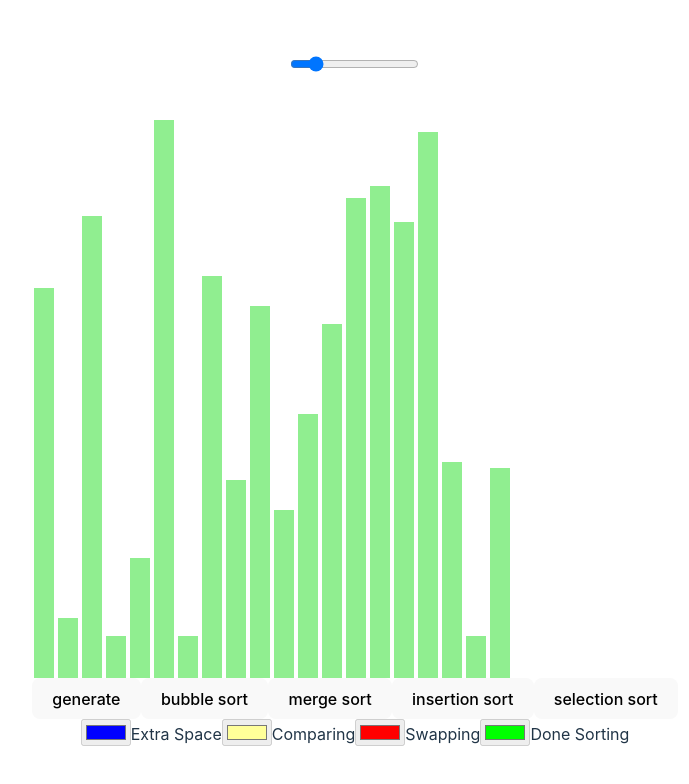
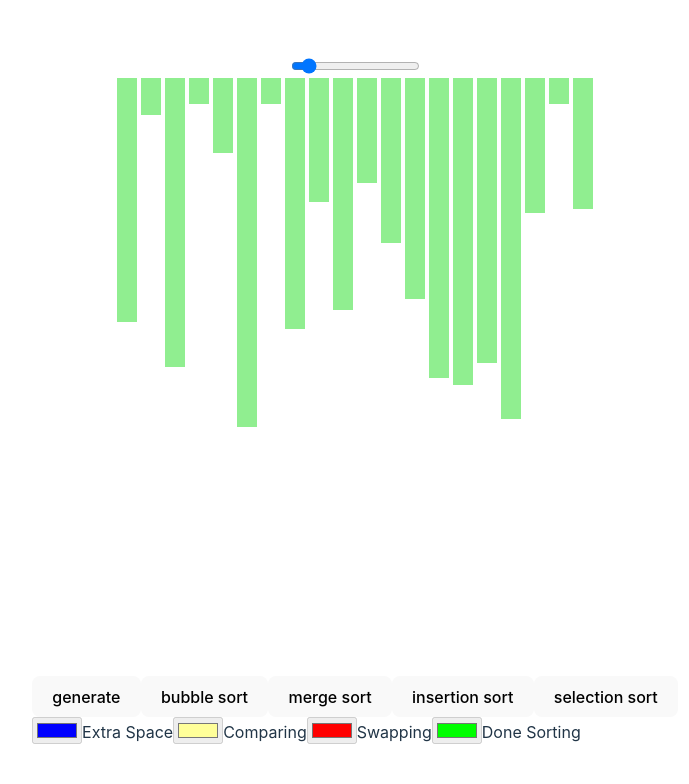
Before and after one commit to SunilKuYadav/ComprehendDSA, a React (Vite) app: page / in a window 1280 px wide. Shown: the top 784 px of the page, without its empty margins (285-974 px from the left). Built offline with nearby package versions, Linux system fonts and the light colour scheme.

Commit message:
Update: hooks and size

```diff
--- a/src/App.css
+++ b/src/App.css
@@ -1,41 +1,7 @@
-#root {
-  max-width: 1280px;
-  margin: 0 auto;
-  padding: 2rem;
-  text-align: center;
+.App {
+  width: 100vw;
+  display: flex;
+  flex-direction: column;
+  justify-content: center;
+  align-items: center;
 }
-
-.logo {
-  height: 6em;
-  padding: 1.5em;
-  will-change: filter;
-}
-.logo:hover {
-  filter: drop-shadow(0 0 2em #646cffaa);
-}
-.logo.react:hover {
-  filter: drop-shadow(0 0 2em #61dafbaa);
-}
-
-@keyframes logo-spin {
-  from {
-    transform: rotate(0deg);
-  }
-  to {
-    transform: rotate(360deg);
-  }
-}
-
-@media (prefers-reduced-motion: no-preference) {
-  a:nth-of-type(2) .logo {
-    animation: logo-spin infinite 20s linear;
-  }
-}
-
-.card {
-  padding: 2em;
-}
-
-.read-the-docs {
-  color: #888;
-}
--- a/src/App.tsx
+++ b/src/App.tsx
@@ -1,5 +1,5 @@
 import React, { useEffect, useState } from "react";
-import reactLogo from "./assets/react.svg";
+
 import "./App.css";
 import Bar from "./components/Bar";
 import { ArrayBarProps } from "./_types";
@@ -14,22 +14,28 @@ import {
   selectionSort,
   swapped,
 } from "./utils";
+import { useWindowSize } from "./hooks";
 
 var timer = 500;
 
 function App() {
   const [count, setCount] = useState(20);
+  const [countMax, setCountMax] = useState(100);
   const [dataSet, setdataSet] = useState<ArrayBarProps[]>([]);
   const [btnState, setBtnState] = useState(false);
 
+  const size = useWindowSize();
+
   const handleSizeChange = (e: React.ChangeEvent<HTMLInputElement>): void => {
     console.log(e.target.value);
-    setCount(parseInt(e.target.value));
+    setCount(() => parseInt(e.target.value));
   };
 
   const updateData = () => {
     // update timer
-    if (count >= 80) {
+    if (count >= 100) {
+      timer = 10;
+    } else if (count >= 80) {
       timer = 30;
     } else if (count >= 50) {
       timer = 50;
@@ -40,10 +46,10 @@ function App() {
     }
     // create data set
     const tempDataSet: any[] = [];
-    let data = Math.floor(Math.random() * (100 - 5 + 1)) + 5;
+    let data = Math.floor(Math.random() * (countMax - 5 + 1)) + 5;
     for (let i = 0; i < count; i++) {
       tempDataSet.push({ number: data, color: inactive });
-      data = Math.floor(Math.random() * (100 - 5 + 1)) + 5;
+      data = Math.floor(Math.random() * (countMax - 5 + 1)) + 5;
     }
     setdataSet(() => [...tempDataSet]);
     console.log(tempDataSet.map((item) => item.number));
@@ -77,6 +83,16 @@ function App() {
   };
 
   useEffect(updateData, [count]);
+  useEffect(() => {
+    if (size.width > 800) {
+      const tempCount = Math.floor(size.width / 8);
+      if (300 > tempCount) {
+        setCountMax(() => tempCount);
+      } else {
+        setCountMax(() => 300);
+      }
+    }
+  }, [size.width]);
 
   return (
     <div className="App">
@@ -84,7 +100,7 @@ function App() {
         disabled={btnState}
         type="range"
         min={5}
-        max={100}
+        max={countMax}
         step={1}
         value={count}
         onChange={handleSizeChange}
@@ -92,7 +108,9 @@ function App() {
       <div
         style={{
           display: "flex",
+          justifyContent: "center",
           height: 600,
+          width: "100%",
         }}
       >
         {dataSet.length &&
@@ -102,9 +120,11 @@ function App() {
               number={item.number}
               key={`${index}k`}
               size={count}
+              maxHeightCount={countMax}
             />
           ))}
       </div>
+      <div>
         <button disabled={btnState} onClick={updateData}>
           generate
         </button>
@@ -134,6 +154,7 @@ function App() {
           <span>Done Sorting</span>
         </div>
       </div>
+    </div>
   );
 }
 
--- a/src/components/Bar.tsx
+++ b/src/components/Bar.tsx
@@ -4,10 +4,11 @@ interface BarProps {
   size: number;
   color: string;
   number: number;
+  maxHeightCount: number;
 }
 
 const Bar = (props: BarProps) => {
-  const { number, size, color } = props;
+  const { number, size, color, maxHeightCount } = props;
   const [hover, setHover] = useState(false);
   // size * step = 600
   // 600 / size = step
@@ -17,12 +18,11 @@ const Bar = (props: BarProps) => {
   return (
     <div
       style={{
-        width: (100 / size) * 4 < 30 ? (100 / size) * 4 : 30,
-        height: number * 6,
+        width: size < 100 ? ((100 / size) * 4 < 30 ? (100 / size) * 4 : 30) : 3,
+        height: number * (600 / maxHeightCount),
         backgroundColor: color,
         margin: 2,
         color: "white",
-        marginTop: 600 - number * 6,
       }}
       onMouseEnter={onHover}
       onMouseLeave={onHover}
--- /dev/null
+++ b/src/hooks/index.ts
@@ -0,0 +1 @@
+export * from "./windowResize";
--- /dev/null
+++ b/src/hooks/windowResize.ts
@@ -0,0 +1,31 @@
+import { useState, useEffect } from "react";
+// Define general type for useWindowSize hook, which includes width and height
+interface Size {
+  width: number;
+  height: number;
+}
+
+export function useWindowSize(): Size {
+  // Initialize state with undefined width/height so server and client renders match
+  const [windowSize, setWindowSize] = useState<Size>({
+    width: 799,
+    height: 799,
+  });
+  useEffect(() => {
+    // Handler to call on window resize
+    function handleResize() {
+      // Set window width/height to state
+      setWindowSize({
+        width: window.innerWidth,
+        height: window.innerHeight,
+      });
+    }
+    // Add event listener
+    window.addEventListener("resize", handleResize);
+    // Call handler right away so state gets updated with initial window size
+    handleResize();
+    // Remove event listener on cleanup
+    return () => window.removeEventListener("resize", handleResize);
+  }, []); // Empty array ensures that effect is only run on mount
+  return windowSize;
+}
```
Lines whose indentation alone changed are shown as unchanged.
